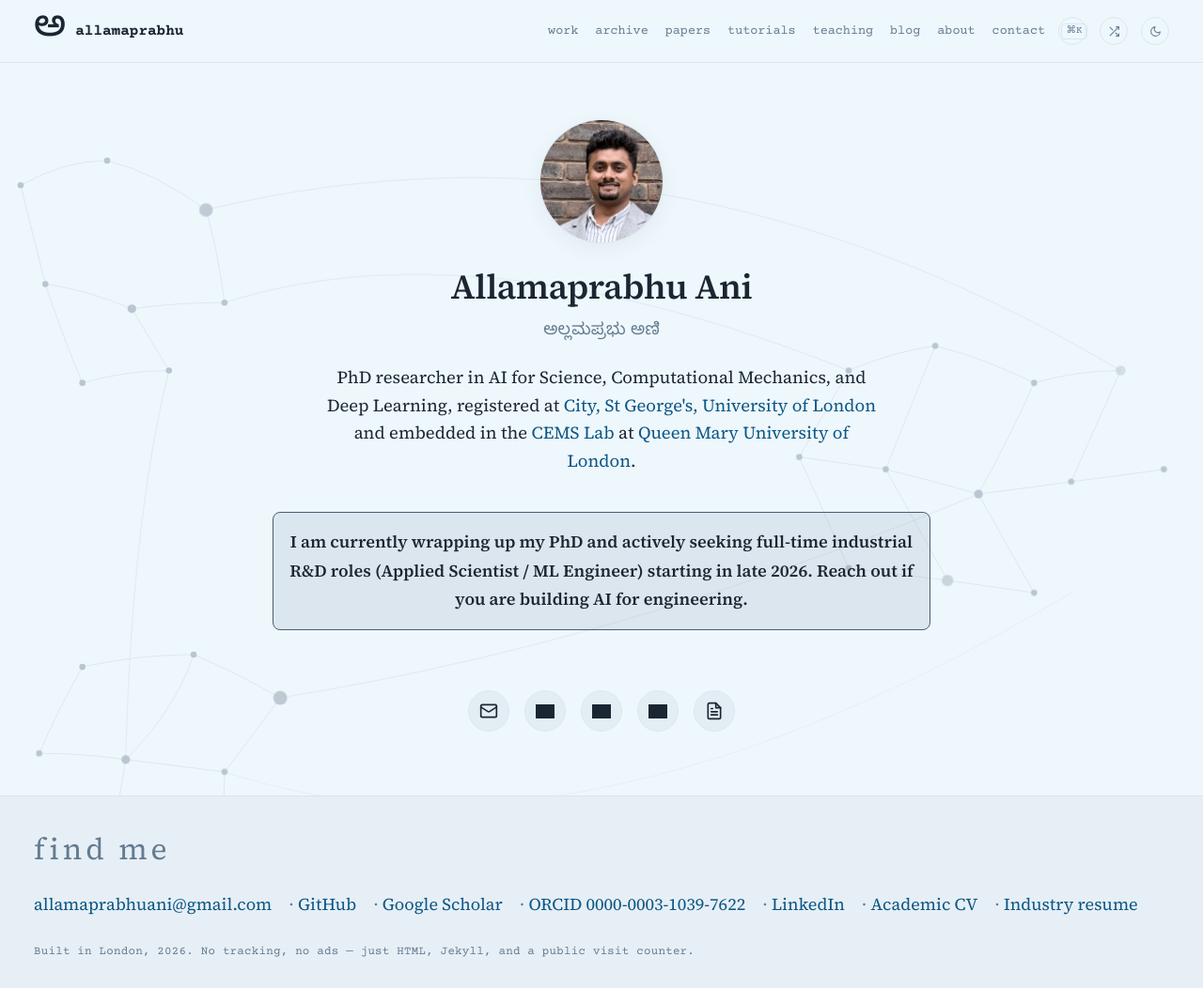
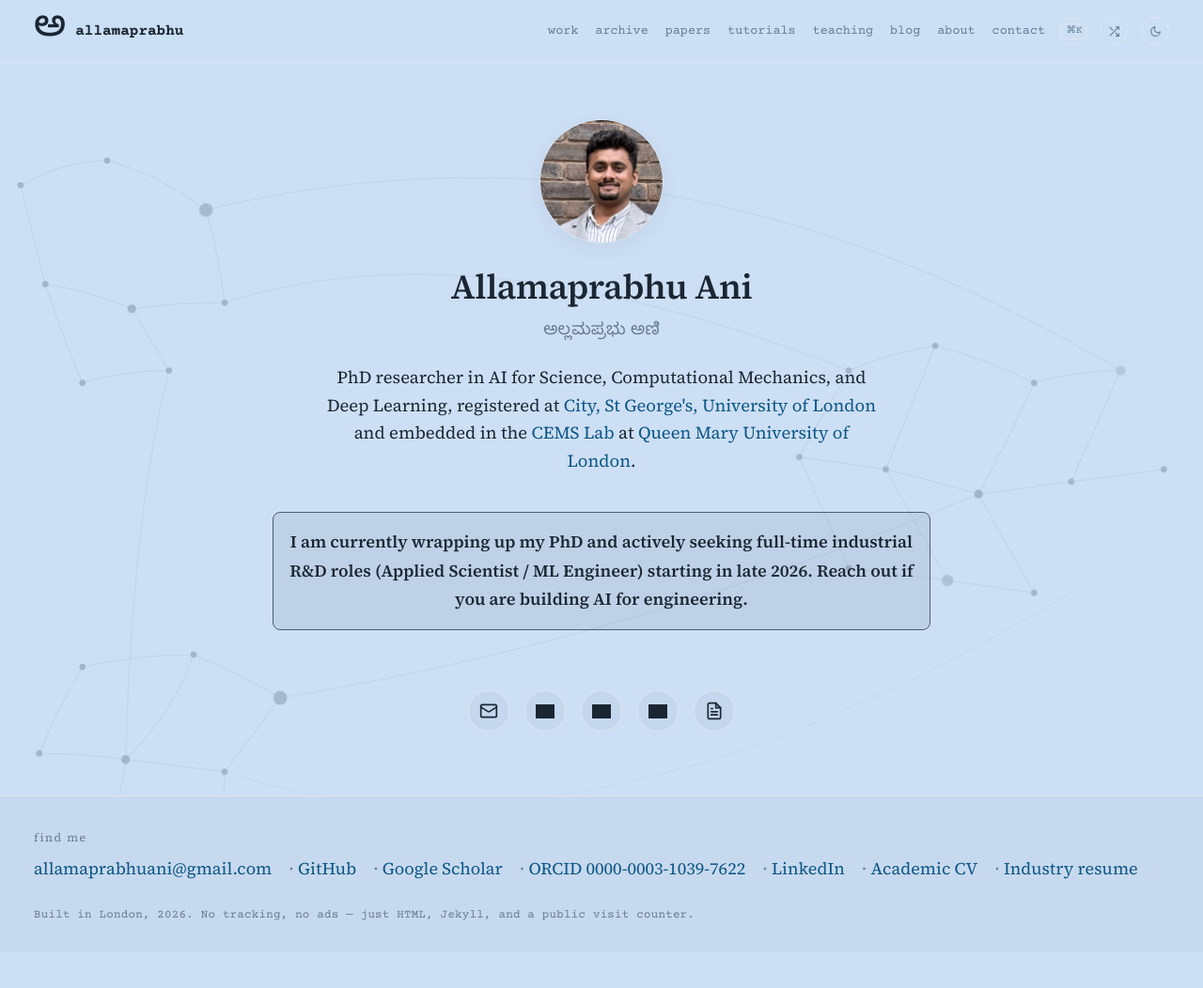
Before and after one commit to allamaprabhuani/allamaprabhuani.github.io, a Jekyll site: the page built from index.html, in a window 1280 px wide and 1052 px high. Shown: the whole window at 94% size. Built offline with Jekyll 4.4.1, drawn with Linux system fonts in a browser that asks for light colours; grey boxes are pictures that could not be loaded.

Commit message:
Fix layout bugs, add HDR glow, and improve random backgrounds

```diff
--- a/index.html
+++ b/index.html
@@ -106,77 +106,81 @@
  * Homepage Layout Overrides
  * Centers everything, expands width, and optimizes for mobile
  */
-body.landing #main-content {
+#main-content {
   max-width: 900px;
   margin: 0 auto;
   padding: 0 20px;
   text-align: center;
 }
-body.landing .toc {
+#main-content .toc {
   display: none !important;
 }
-body.landing section {
+#main-content section {
   margin-top: 80px;
   margin-bottom: 80px;
 }
-body.landing .section-lede {
+#main-content .section-lede {
   max-width: 600px;
   margin: 0 auto 40px;
 }
-body.landing h2 {
+#main-content h2 {
   font-size: 2rem;
   margin-bottom: 24px;
 }
-body.landing .hero {
+.hero {
   display: flex;
   flex-direction: column;
   align-items: center;
   padding-top: 60px;
 }
-body.landing .hero-row {
+.hero-row {
   display: flex;
   flex-direction: column;
   align-items: center;
   gap: 24px;
 }
-body.landing .hero-text {
+.hero-text {
   text-align: center;
 }
-body.landing .hero .tag {
+.hero .tag {
   max-width: 600px;
   margin: 0 auto;
   font-size: 1.15rem;
   line-height: 1.6;
 }
-body.landing .social-links {
+.social-links {
   justify-content: center;
   margin-top: 24px;
 }
-body.landing .hire-me-banner {
+.hire-me-banner {
   max-width: 700px;
   margin: 40px auto;
   text-align: center;
 }
-body.landing .about-text {
+.about-text {
   text-align: left;
   max-width: 700px;
   margin: 0 auto;
   font-size: 1.05rem;
   line-height: 1.7;
 }
-body.landing .about-text p {
+.about-text p {
   margin-bottom: 16px;
 }
-body.landing .stack, body.landing .papers {
+#main-content .stack, #main-content .papers {
   text-align: left;
   max-width: 800px;
   margin: 0 auto;
 }
+.home-tutorial-grid h3, .home-tutorial-grid p {
+  word-break: break-word;
+  overflow-wrap: break-word;
+}
 @media (max-width: 768px) {
-  body.landing .hero .tag { font-size: 1rem; }
-  body.landing .about-text { font-size: 1rem; }
-  body.landing h2 { font-size: 1.75rem; }
-  body.landing section { margin-top: 50px; margin-bottom: 50px; }
+  .hero .tag { font-size: 1rem; }
+  .about-text { font-size: 1rem; }
+  #main-content h2 { font-size: 1.75rem; }
+  #main-content section { margin-top: 50px; margin-bottom: 50px; }
 }
 </style>
 
@@ -245,7 +249,7 @@
     </li>
     <li>
       <b>A small library of classical hand-calculation tools</b>
-      <span class="brag-aside">Lug strength, Cozzone plastic-bending, fastener load-transfer, ABD matrices, column buckling. Rolling them out as my design agent absorbs them.</span>
+      <span class="brag-aside">Lug strength, Cozzone plastic-bending, fastener load-transfer, ABD matrices, column buckling. Currently digitizing them into a single Python library.</span>
     </li>
   </ul>
 </section>
--- a/style.css
+++ b/style.css
@@ -13,9 +13,9 @@
 /* ---- Theme tokens ---- */
 :root {
   color-scheme: light;
-  --bg-h: 210;
-  --bg-s: 65%;
-  --bg-l: 96%;
+  --bg-h: var(--bg-h-light, 210);
+  --bg-s: var(--bg-s-light, 65%);
+  --bg-l: var(--bg-l-light, 96%);
   --bg: hsl(var(--bg-h), var(--bg-s), var(--bg-l));
   --ink: #1b2633;
   --muted: #647b91;
@@ -27,7 +27,9 @@
 }
 html[data-theme="dark"] {
   color-scheme: dark;
-  --bg-l: 10%;
+  --bg-h: var(--bg-h-dark, 210);
+  --bg-s: var(--bg-s-dark, 65%);
+  --bg-l: var(--bg-l-dark, 10%);
   --bg: hsl(var(--bg-h), var(--bg-s), var(--bg-l));
   --ink: #e6f0fa;
   --muted: #889fb5;
@@ -36,6 +38,18 @@
   --link: #8bcbf2;
   --bg-code: #142230;
   --shadow: 0 6px 22px rgba(0, 0, 0, 0.4);
+}
+
+@media (dynamic-range: high) {
+  .nav-mark, .kannada {
+    color: color(display-p3 0.1 0.6 1.0);
+    text-shadow: 0 0 16px color(display-p3 0.1 0.6 1.0);
+  }
+  html[data-theme="dark"] .nav-mark,
+  html[data-theme="dark"] .kannada {
+    color: color(display-p3 0.6 0.9 1.0);
+    text-shadow: 0 0 16px color(display-p3 0.6 0.9 1.0);
+  }
 }
 
 /* Accent palettes: light + dark per accent */
```
Also changed, not shown: _layouts/default.html (+18 -5 lines).
